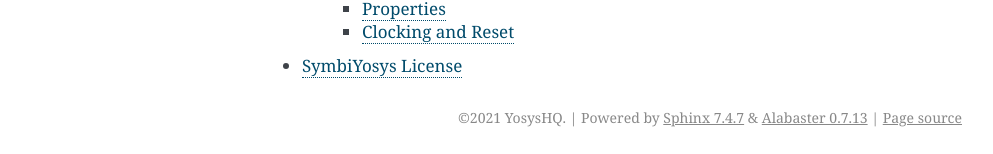
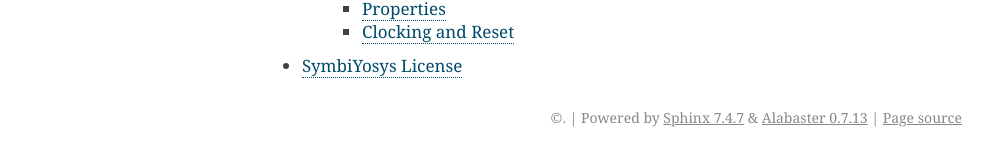
Before and after one commit to YosysHQ/sby, a Sphinx documentation site: the page built from docs/source/index.rst, in a window 1280 px wide. Shown: the part 1434-1588 px from the top of the page, without its empty margins (148-1141 px from the left). Built offline with Sphinx 7.4.7, drawn with Linux system fonts in a browser that asks for light colours.

Commit message:
Update conf.py

```diff
--- a/docs/source/conf.py
+++ b/docs/source/conf.py
@@ -50,8 +50,8 @@ master_doc = 'index'
 
 # General information about the project.
 project = 'SymbiYosys'
-copyright = '2021 YosysHQ'
-author = 'YosysHQ'
+#copyright = '2021 YosysHQ'
+#author = 'YosysHQ'
 
 # The version info for the project you're documenting, acts as replacement for
 # |version| and |release|, also used in various other places throughout the
```
